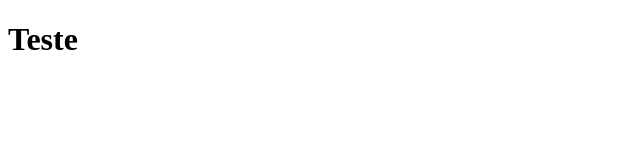
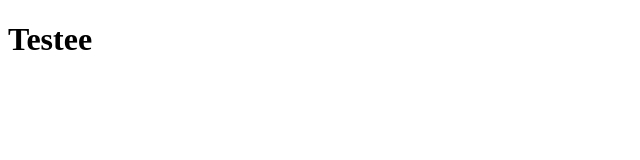
Before and after one commit to lucastak/pizzaria-frontend, a Next.js app: page / in a window 1280 px wide. Shown: the top 160 px of the page, without its empty margins (0-640 px from the left). Built offline with nearby package versions, Linux system fonts and the light colour scheme.

Commit message:
feat(project): commit teste

```diff
--- a/src/pages/index.tsx
+++ b/src/pages/index.tsx
@@ -3,7 +3,7 @@ import type { NextPage } from "next";
 const Home: NextPage = () => {
   return (
     <div>
-      <h1>Teste</h1>
+      <h1>Testee</h1>
     </div>
   );
 };
```
